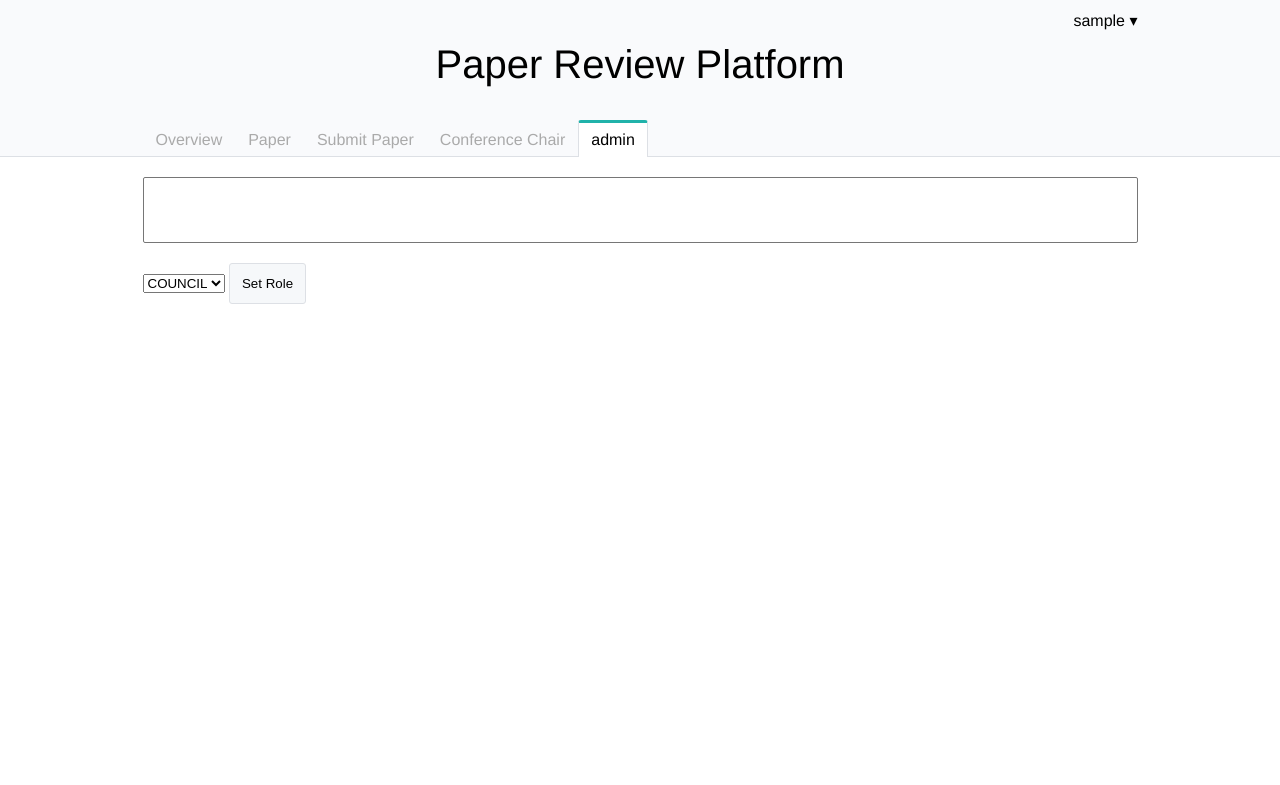
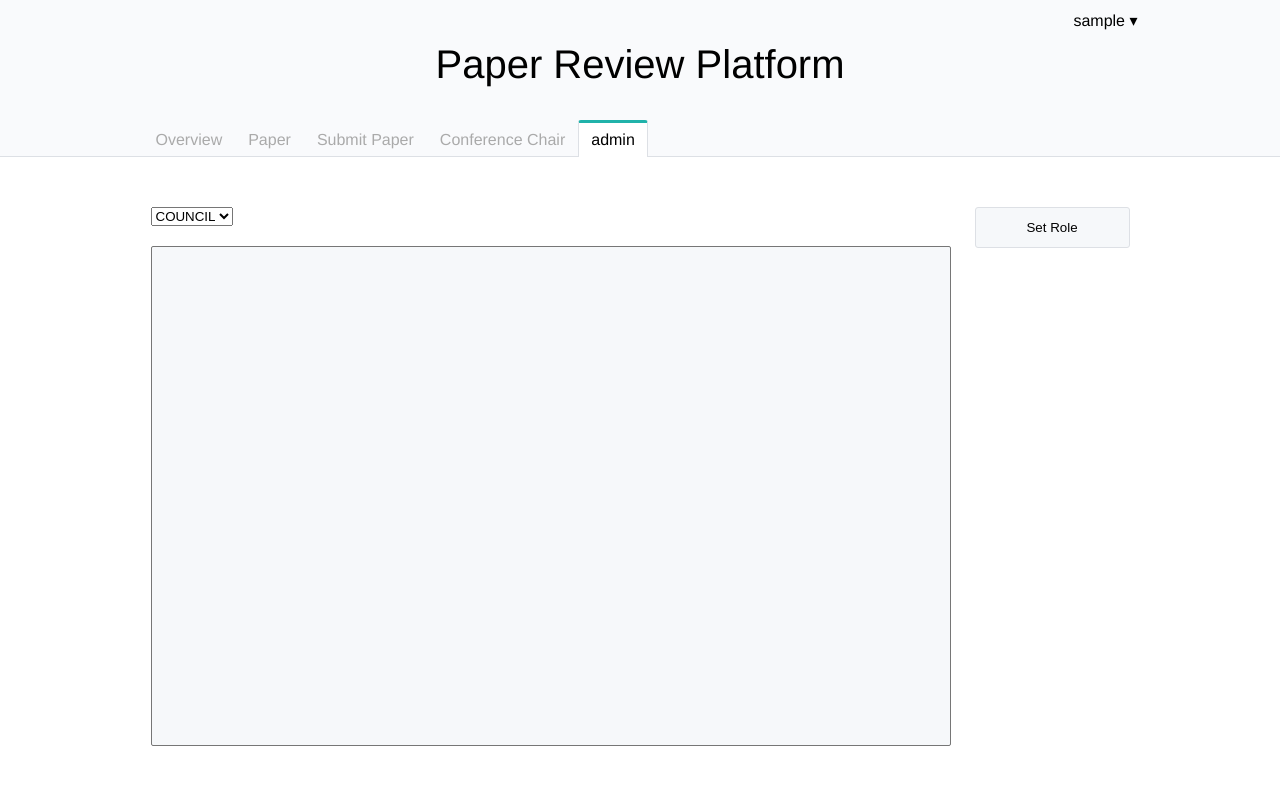
Before and after one commit to SebastianKapunkt/paper-review-platform, a Flask app: page /admin in a window 1280 px wide. Shown: the top 785 px of the page. Run offline with Flask 2, Linux system fonts and the light colour scheme; the visitor is signed in with stand-in values (Sample User, id 1); data comes from the database, SQL or seed files in the repository; lists and menus that the app fills with data are empty.

Commit message:
Adds style for admin

```diff
--- a/app/static/styles/select-box.css
+++ b/app/static/styles/select-box.css
@@ -41,3 +41,8 @@
     background: lightseagreen;
     color: white;
 }
+
+.select-admin select{
+  width: 100% !important;
+  height: 500px;
+}
--- a/app/templates/admin.html
+++ b/app/templates/admin.html
@@ -1,21 +1,25 @@
 {% extends 'layout.html' %} {% block content %}
-
-<form action="/admin/set-role" method="post">
-    <div>
-        <select multiple name="user_ids" class="select-box">
-            {% for user in users %}
-            <option value="{{user['user_id']}}"> {{user['username']}} -- {{user['role']}} </option>
-            {% endfor %}
-        </select>
+<div class="container">
+    <form action="/admin/set-role" method="post" class="paper-flow">
+        <div class="left-side">
             <div>
                 <select name="role">
                     {% for role in roles %}
                     <option value="{{role.name}}"> {{role.name.upper()}} </option>
                     {% endfor %}
                 </select>
+            </div>
+            <div class="select-box select-admin">
+                <select multiple name="user_ids">
+                    {% for user in users %}
+                    <option value="{{user['user_id']}}"> {{user['username']}} -- {{user['role']}} </option>
+                    {% endfor %}
+                </select>
+            </div>
+        </div>
+        <div class="right-side">
             <button type="submit" value="Set Role"> Set Role </button>
         </div>
+    </form>
 </div>
-</form>
-
 {% endblock %}
```
Lines whose indentation alone changed are shown as unchanged.
